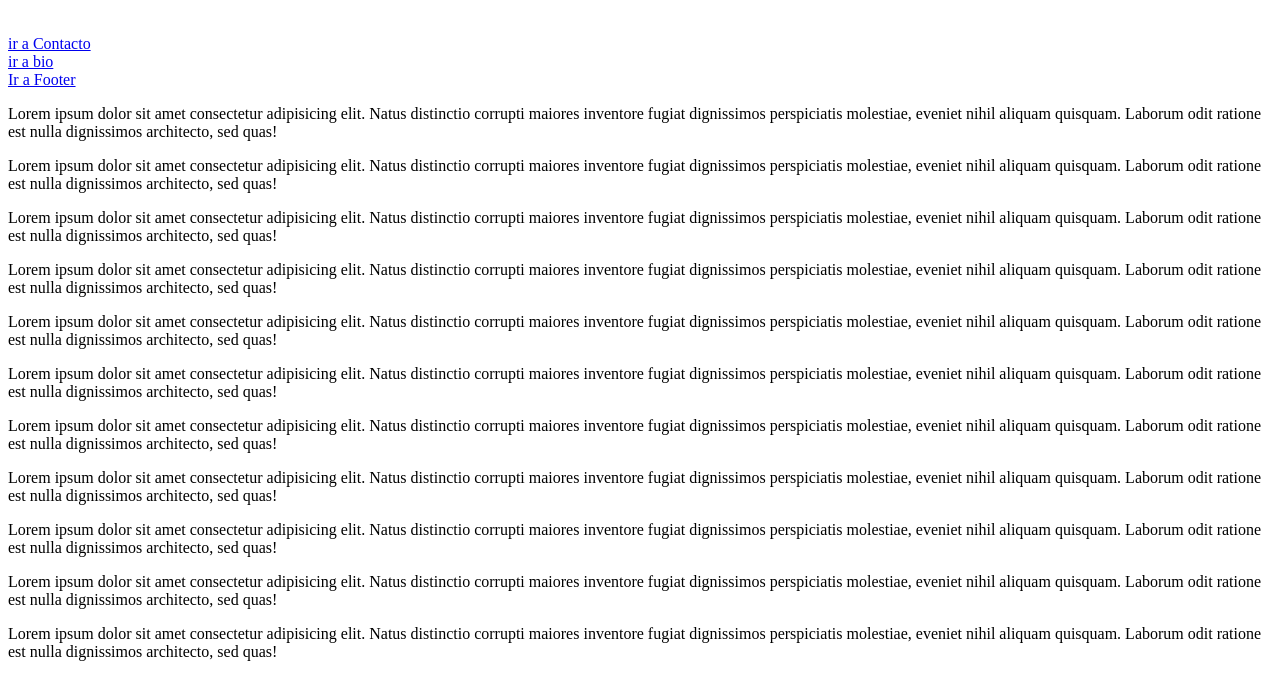
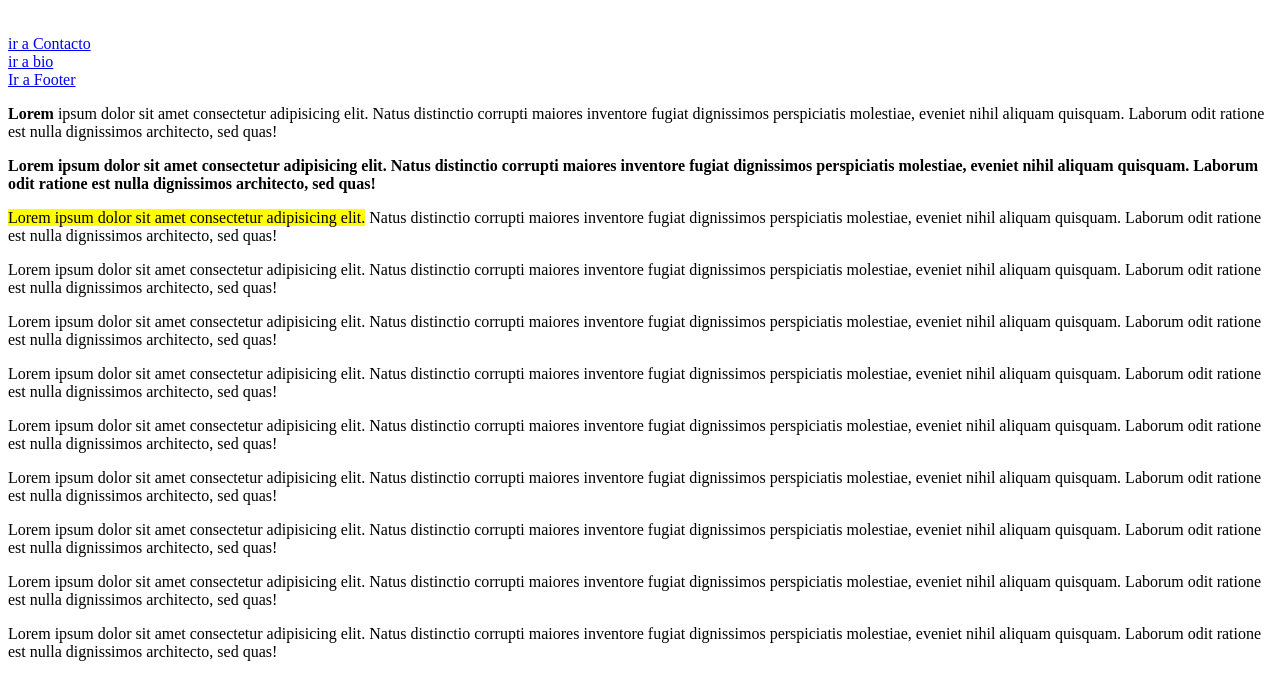
Before and after one commit to CarlosAlonsoLuquin/TrabajosClase, a plain HTML site: page index.html in a window 1280 px wide. Shown: the part 110-800 px from the top of the page. Drawn offline with Linux system fonts and the light colour scheme.

Commit message:
trabajoclase

```diff
--- a/index.html
+++ b/index.html
@@ -19,24 +19,26 @@
     <br />
 
     <p>
-      Lorem ipsum dolor sit amet consectetur adipisicing elit. Natus distinctio
-      corrupti maiores inventore fugiat dignissimos perspiciatis molestiae,
-      eveniet nihil aliquam quisquam. Laborum odit ratione est nulla dignissimos
-      architecto, sed quas!
+      <b>Lorem</b> ipsum dolor sit amet consectetur adipisicing elit. Natus
+      distinctio corrupti maiores inventore fugiat dignissimos perspiciatis
+      molestiae, eveniet nihil aliquam quisquam. Laborum odit ratione est nulla
+      dignissimos architecto, sed quas!
     </p>
 
     <p>
-      Lorem ipsum dolor sit amet consectetur adipisicing elit. Natus distinctio
-      corrupti maiores inventore fugiat dignissimos perspiciatis molestiae,
-      eveniet nihil aliquam quisquam. Laborum odit ratione est nulla dignissimos
-      architecto, sed quas!
+      <strong
+        >Lorem ipsum dolor sit amet consectetur adipisicing elit. Natus
+        distinctio corrupti maiores inventore fugiat dignissimos perspiciatis
+        molestiae, eveniet nihil aliquam quisquam. Laborum odit ratione est
+        nulla dignissimos architecto, sed quas!</strong
+      >
     </p>
 
     <p>
-      Lorem ipsum dolor sit amet consectetur adipisicing elit. Natus distinctio
-      corrupti maiores inventore fugiat dignissimos perspiciatis molestiae,
-      eveniet nihil aliquam quisquam. Laborum odit ratione est nulla dignissimos
-      architecto, sed quas!
+      <mark>Lorem ipsum dolor sit amet consectetur adipisicing elit.</mark>
+      Natus distinctio corrupti maiores inventore fugiat dignissimos
+      perspiciatis molestiae, eveniet nihil aliquam quisquam. Laborum odit
+      ratione est nulla dignissimos architecto, sed quas!
     </p>
 
     <p>
```
Also changed, not shown: views/about.html (+10 -0 lines), assets/img/itadori.jpg (added).
